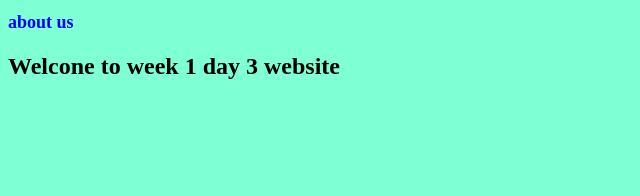
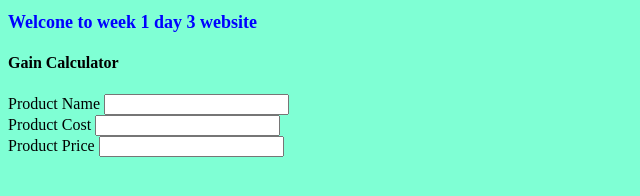
Before and after one commit to kekejstme/kennedy, a plain HTML site: page about.html in a window 1280 px wide. Shown: the whole page, without its empty margins (0-640 px from the left). Drawn offline with Linux system fonts and the light colour scheme.

Commit message:
Refactor about.html to improve header structure and add CSS styles for h1 element

```diff
--- a/about.html
+++ b/about.html
@@ -4,16 +4,33 @@
     <meta charset="UTF-8">
     <meta name="viewport" content="width=device-width, initial-scale=1.0">
     <title>Document</title>
-    <style>
-        h1 {
-            color: blue;
-            font-size: large;
-        }
-    </style>
+    <link rel="stylesheet" href="index.css">
+
 </head>
 <body style="background-color: aquamarine;">
-    <h1>about us</h1>
-    <h2>Welcone to week 1 day 3 website</h2>
+    <header>
+    <h1>
+        Welcone to week 1 day 3 website
+    </h1>
+    </header>
+
+    <section>
+        <h4>Gain Calculator</h4>
+        <label>
+            Product Name
+            <input type="text" />
+        </label><br/>
+        <label>
+            Product Cost
+            <input type="text" />
+        </label><br/>
+
+        <label>
+            Product Price
+            <input type="text" />
+        </label> <br>
+
+    </section>
 
 </body>
 <script src="index2.js"></script>
--- /dev/null
+++ b/index.css
@@ -0,0 +1,4 @@
+h1 {
+    color: blue;
+    font-size: large;
+}
```
